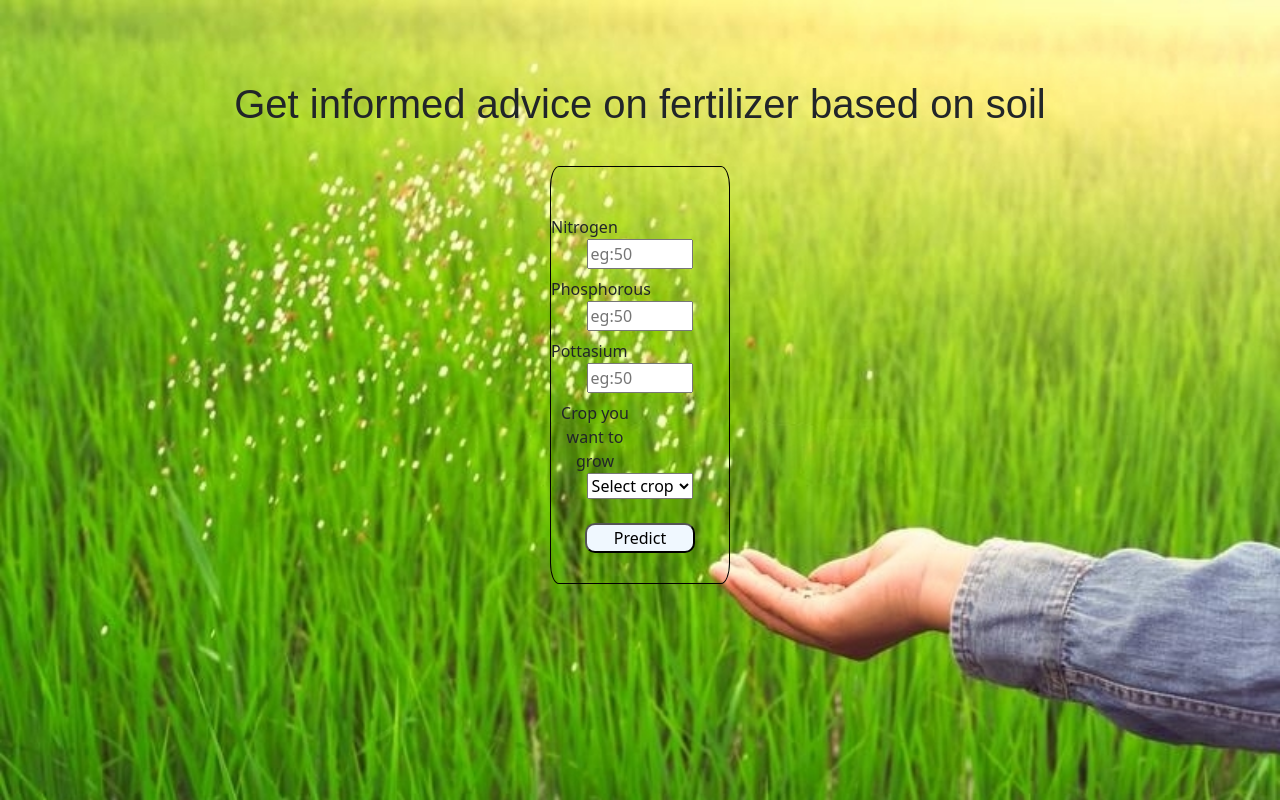
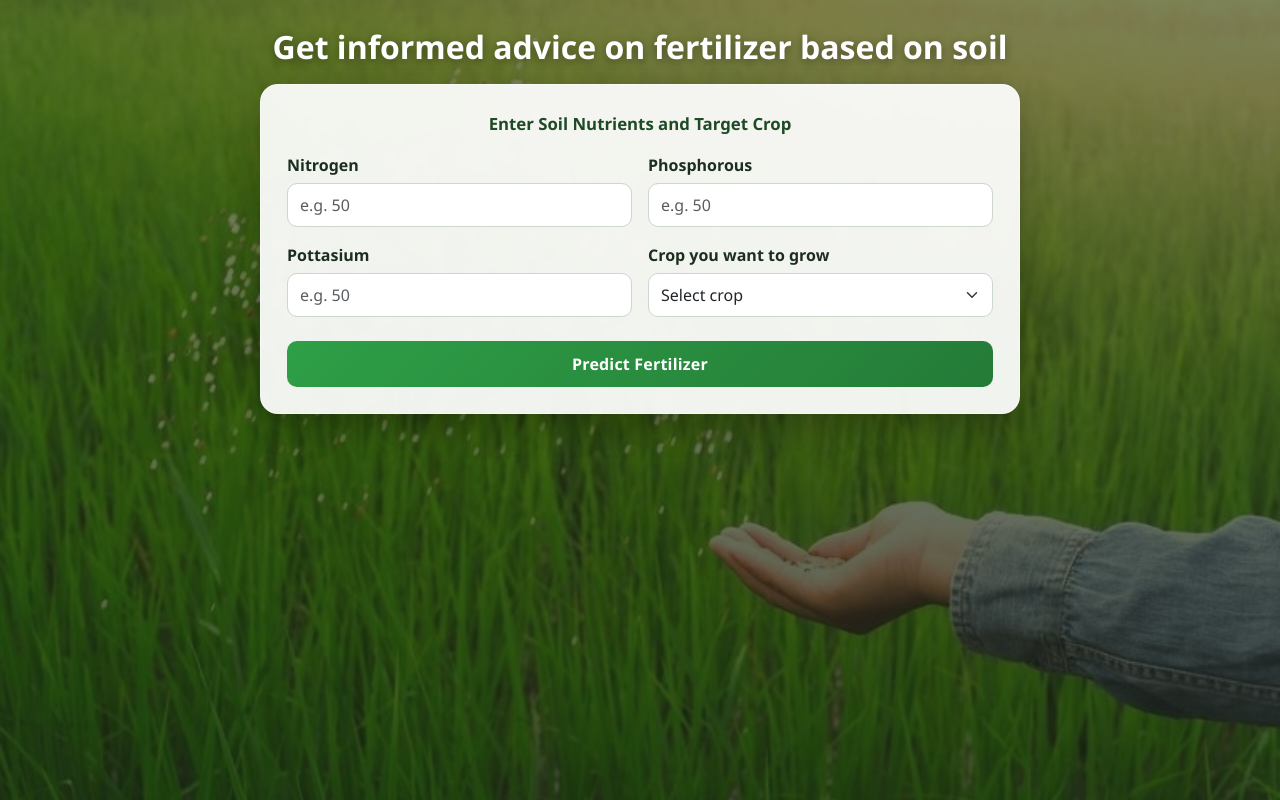
Before and after one commit to Nitin848/Agricon, a Flask app: page /fertilizer_recommend in a window 1280 px wide. Run offline with Flask 3, Linux system fonts and the light colour scheme.

Commit message:
Polish crop & fertilizer UI and modernize result cards.
Co-authored-by: Cursor <cursoragent@cursor.com>

```diff
--- a/Agricon-main/app.py
+++ b/Agricon-main/app.py
@@ -269,6 +269,12 @@ def home():
     return render_template('index.html')
 
 
+@app.route('/services')
+def services():
+    """Standalone “Our Services” cards page (also used if old links open card.html)."""
+    return render_template('card.html')
+
+
 @app.route('/crop_recommend')
 def crop_recommend():
     return render_template('crop.html')
--- a/Agricon-main/templates/fertilizer.html
+++ b/Agricon-main/templates/fertilizer.html
@@ -5,79 +5,105 @@
   <title>Agricon-Fertilizer</title>
   <meta name="viewport" content="width=device-width, initial-scale=1.0">
   <link rel="stylesheet" href="https://cdn.jsdelivr.net/npm/bootstrap@5.3.0-alpha2/dist/css/bootstrap.min.css">
-
   <style>
-          html,body{
+    html, body {
       width: 100%;
-                height: 100%;
+      min-height: 100%;
       margin: 0;
       padding: 0;
-                overflow-x: hidden;
     }
-          body{
-              background-image: url(static/images/fert.jpeg);
-              background-repeat: no-repeat;
-              background-size: cover;
+    body {
+      background:
+        linear-gradient(rgba(18, 32, 18, 0.55), rgba(18, 32, 18, 0.7)),
+        url(static/images/fert.jpeg) center/cover no-repeat fixed;
+      font-family: "Segoe UI", Arial, sans-serif;
+      padding: 28px 16px;
+      color: #102313;
+    }
+    .page-wrap {
+      max-width: 760px;
+      margin: 0 auto;
+    }
+    .hero-title {
+      color: #fff;
       text-align: center;
-
+      font-size: clamp(1.4rem, 2.5vw, 2rem);
+      font-weight: 700;
+      margin-bottom: 18px;
+      text-shadow: 0 2px 10px rgba(0, 0, 0, 0.35);
     }
-            h1{
-              font-family: sans-serif;
+    .glass-card {
+      background: rgba(255, 255, 255, 0.93);
+      border: 1px solid rgba(255, 255, 255, 0.5);
+      border-radius: 18px;
+      box-shadow: 0 10px 32px rgba(0, 0, 0, 0.25);
+      backdrop-filter: blur(4px);
+      padding: 26px;
     }
-            .form{
-              padding-top: 80px;
-
+    .section-title {
+      margin-bottom: 16px;
+      font-size: 1.05rem;
+      font-weight: 600;
+      color: #1f4a27;
+      text-align: center;
     }
-            .myform{
-              padding-top: 40px;
-              border: 1px solid black;
-              border-radius: 5%;
-              margin-left: 550px;
-              margin-right: 550px;
+    .form-label {
+      font-weight: 600;
+      color: #1b2e1f;
+      margin-bottom: 6px;
     }
-            input{
-              width: 60%;
+    .form-control,
+    .form-select {
+      border-radius: 10px;
+      border: 1px solid #cdd7ce;
+      min-height: 44px;
     }
-            label{
-              padding-top: 8px;
+    .form-control:focus,
+    .form-select:focus {
+      border-color: #2c9a46;
+      box-shadow: 0 0 0 0.2rem rgba(44, 154, 70, 0.18);
     }
-            button{
+    .predict-btn {
+      width: 100%;
+      min-height: 46px;
+      border: none;
       border-radius: 10px;
-            width: 110px;
-            background-color: aliceblue;
-            margin-bottom: 30px;
-
+      font-weight: 600;
+      letter-spacing: 0.2px;
+      background: linear-gradient(135deg, #2e9f47, #247b37);
+      color: #fff;
+      transition: transform 0.15s ease, box-shadow 0.15s ease;
+      margin-top: 8px;
     }
-
+    .predict-btn:hover {
+      transform: translateY(-1px);
+      box-shadow: 0 8px 18px rgba(36, 123, 55, 0.3);
+    }
   </style>
 </head>
 <body>
-
-
-        <div class="form" >
-
-          <h1 style="padding-bottom: 30px;">Get informed advice on fertilizer based on soil</h1>
-          <div class="myform">
-            <form method="POST" name="myform"  action="{{ url_for('fertilizer_prediction') }}">
-                <label style="padding-right: 190px;" >Nitrogen</label><br>
-                <input type="number" id="nit2" name="nitrogen" oninput="validatef1()"  placeholder="eg:50" required><br>
+  <div class="page-wrap">
+    <h1 class="hero-title">Get informed advice on fertilizer based on soil</h1>
+    <div class="glass-card">
+      <div class="section-title">Enter Soil Nutrients and Target Crop</div>
+      <form method="POST" name="myform" action="{{ url_for('fertilizer_prediction') }}">
+        <div class="row g-3">
+          <div class="col-md-6">
+            <label class="form-label" for="nit2">Nitrogen</label>
+            <input class="form-control" type="number" id="nit2" name="nitrogen" min="1" max="100" placeholder="e.g. 50" required>
             <div id="res"></div>
-
-                <label style="padding-right: 160px;">Phosphorous</label><br>
-                <input type="number" id="pho2" name="phosphorous" oninput="validatef2()" placeholder="eg:50"  required><br>
-
-                <label style="padding-right: 180px;">Pottasium</label><br>
-                <input type="number" id="pot2" name="pottasium" oninput="validatef3()" placeholder="eg:50"  required><br>
-                <div class="form-group">
-                    <label for="crop" style="padding-right: 90px;" >Crop you want to grow</label><br>
-                    <select
-                      name="cropname"
-
-                      id="crop"
-                      placeholder="Select a crop"
-                      style="width: 60%"
-                      required
-                    >
+          </div>
+          <div class="col-md-6">
+            <label class="form-label" for="pho2">Phosphorous</label>
+            <input class="form-control" type="number" id="pho2" name="phosphorous" min="1" max="100" placeholder="e.g. 50" required>
+          </div>
+          <div class="col-md-6">
+            <label class="form-label" for="pot2">Pottasium</label>
+            <input class="form-control" type="number" id="pot2" name="pottasium" min="1" max="100" placeholder="e.g. 50" required>
+          </div>
+          <div class="col-md-6">
+            <label class="form-label" for="crop">Crop you want to grow</label>
+            <select class="form-select" name="cropname" id="crop" required>
               <option selected>Select crop</option>
               <option>rice</option>
               <option>maize</option>
@@ -102,9 +128,11 @@
               <option>jute</option>
               <option>coffee</option>
             </select>
-                  </div><br>
-
-                <button type="submit">Predict</button>
+          </div>
+          <div class="col-12">
+            <button class="predict-btn" type="submit">Predict Fertilizer</button>
+          </div>
+        </div>
       </form>
     </div>
   </div>
```
Also changed, not shown: Agricon-main/templates/crop.html (+105 -75 lines), Agricon-main/templates/crop_result.html (+59 -20 lines), Agricon-main/templates/disease_result.html (+98 -33 lines), Agricon-main/templates/fertilizer_result.html (+51 -19 lines), Agricon-main/templates/index.html (+4 -3 lines). Lines whose indentation alone changed are shown as unchanged.
